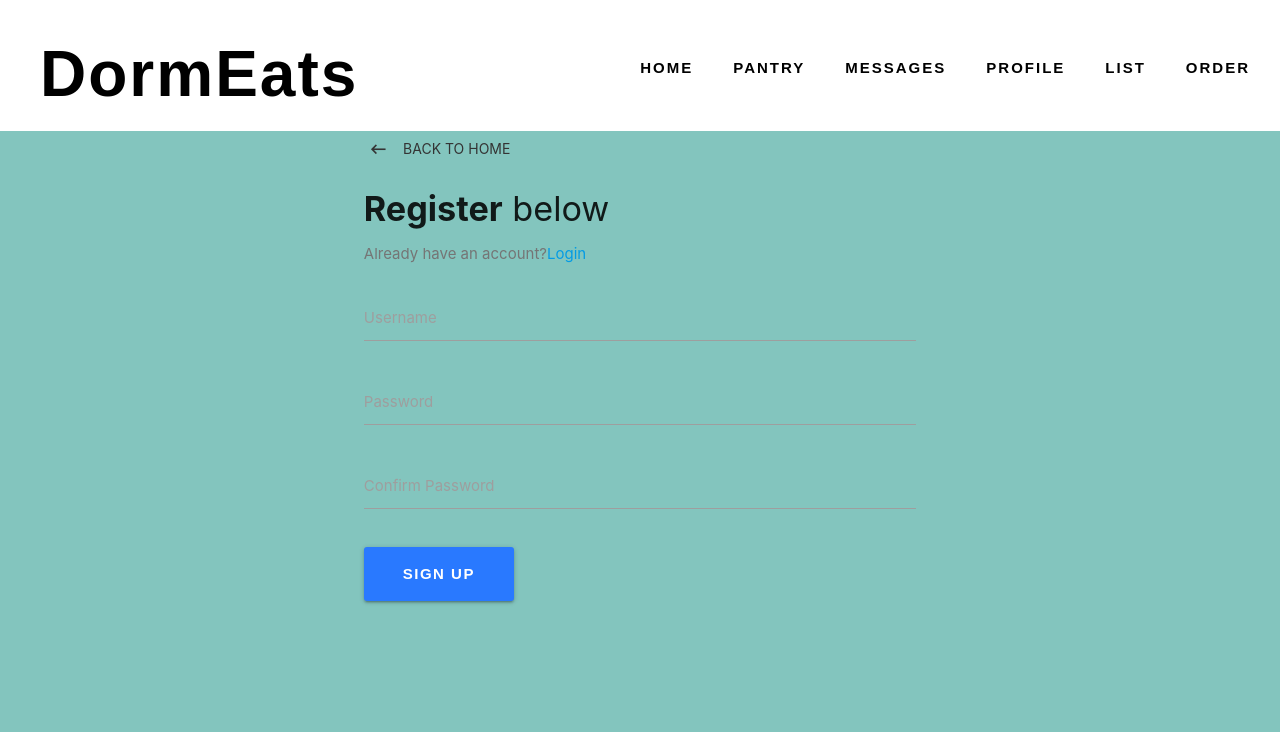
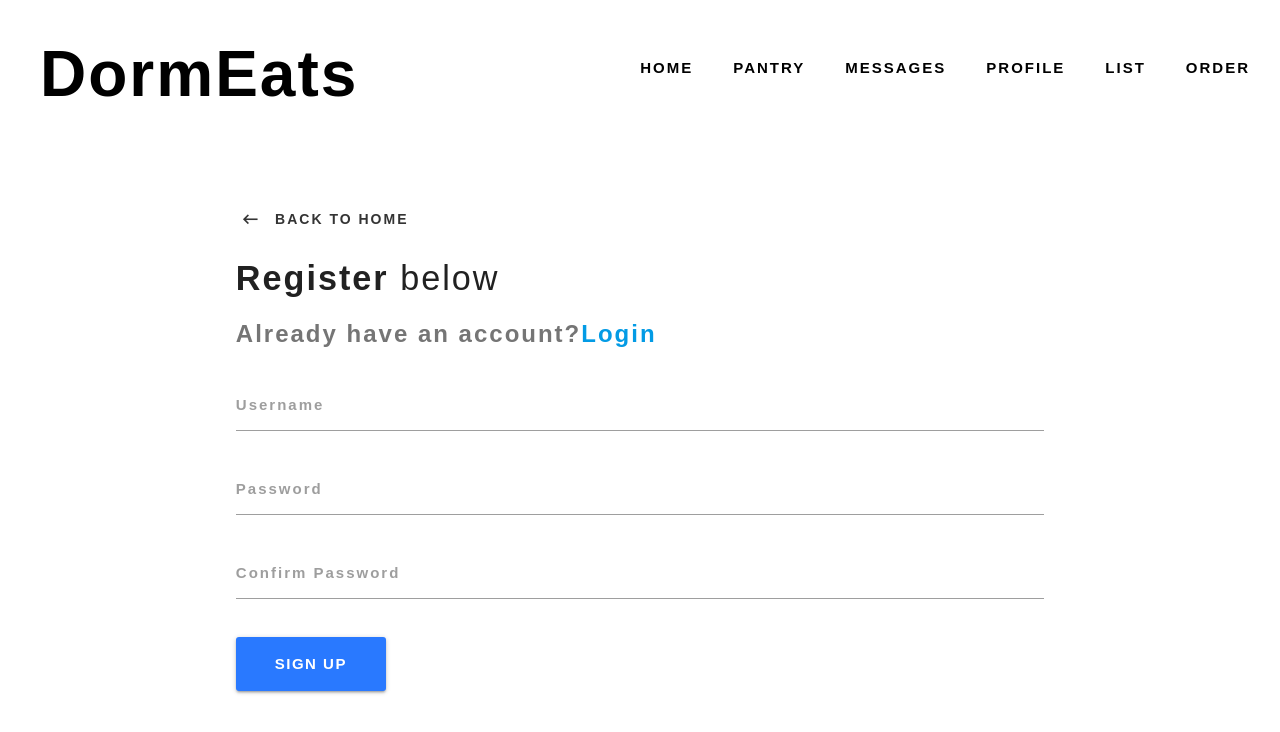
Before and after one commit to alysekwok/hackgt21, a React (Create React App) app in the folder client/: page /register in a window 1280 px wide. Shown: the top 732 px of the page. Built offline with nearby package versions, Linux system fonts and the light colour scheme.

Commit message:
add css for register

```diff
--- a/client/src/components/auth/Login.js
+++ b/client/src/components/auth/Login.js
@@ -1,5 +1,6 @@
 import React, { Component } from "react";
 import { Link } from "react-router-dom";
+import './auth.css';
 class Login extends Component {
   constructor() {
     super();
@@ -47,7 +48,7 @@ return (
                   id="username"
                   type="text"
                 />
-                <label htmlFor="username">AAAAAaaa</label>
+                <label htmlFor="username">Username</label>
               </div>
               <div className="input-field col s12">
                 <input
--- a/client/src/components/auth/Register.js
+++ b/client/src/components/auth/Register.js
@@ -1,7 +1,7 @@
 
 import React, { Component } from "react";
 import { Link } from "react-router-dom";
-import Login from "./Login.js"
+import './auth.css';
 class Register extends Component {
   constructor() {
     super();
--- /dev/null
+++ b/client/src/components/auth/auth.css
@@ -0,0 +1,12 @@
+.container {
+    background-color: white;
+    height: 700px;
+    width: auto;
+    padding-top: 70px;
+    font-size: 3vmin;
+    line-height: 1;
+    font-weight: bold;
+    letter-spacing: 2px;
+    font-family: 'Poppins', sans-serif;
+
+}
--- a/client/src/components/customers/Pantry.js
+++ b/client/src/components/customers/Pantry.js
@@ -6,6 +6,7 @@ const Pantry = () => {
     return (
         <div class ="pantry-page">
             <h1 id = "big-pantry-text">PANTRY</h1>
+            <h5 id = "pantry-description">Made too much food? Leftover extra ingredients? List it here!</h5>
             <div id = "add-button">
             <button>Add a pantry item</button>
             </div>
--- a/client/src/components/customers/css/Pantry.css
+++ b/client/src/components/customers/css/Pantry.css
@@ -21,8 +21,8 @@
     display: block;
     margin-left: auto;
     margin-right: auto;
-    width: 15%;
-    padding-left: 30px;
+    width: 30%;
+    padding-left: 80px;
 
 }
 
@@ -48,3 +48,7 @@
     margin-left: 5px;
     overflow: auto;
 }
+
+#pantry-description {
+    text-align: center;
+}
```
